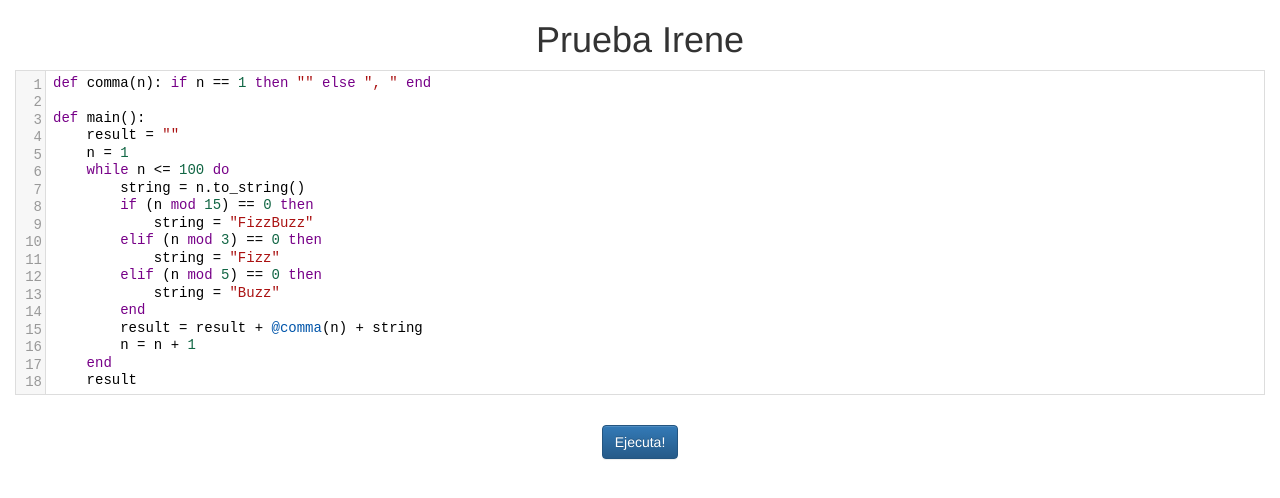
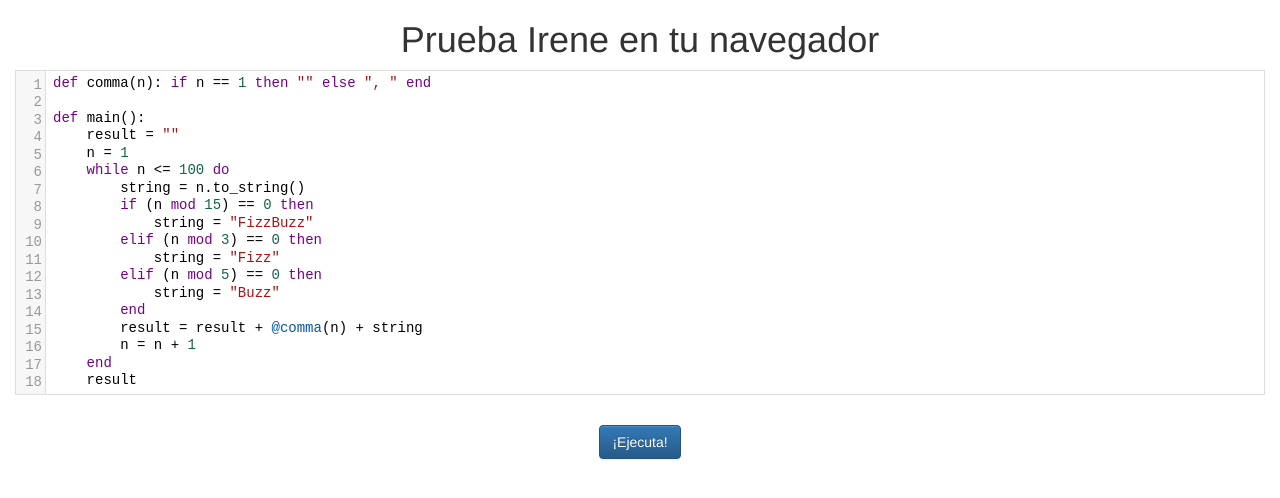
Before and after one commit to wizeman/wizeman.github.io, a plain HTML site: page index.html in a window 1280 px wide. Drawn offline with nearby package versions, Linux system fonts and the light colour scheme.

Commit message:
More cosmetic fixes

```diff
--- a/index.html
+++ b/index.html
@@ -36,7 +36,7 @@
   <body>
     <div class="container irenec">
       <div class="irene">
-        <h1>Prueba Irene</h1>
+        <h1>Prueba Irene en tu navegador</h1>
       </div>
       <div>
         <form style="position: relative; margin-top: .5em;">
@@ -102,7 +102,7 @@ def main():
         </script>
         <div class="btn-irene irene">
         <p>
-          <button type="button" class="btn btn-primary">Ejecuta!</button>
+          <button type="button" class="btn btn-primary">&iexcl;Ejecuta!</button>
         </p>
         </div>
       </div>
```
